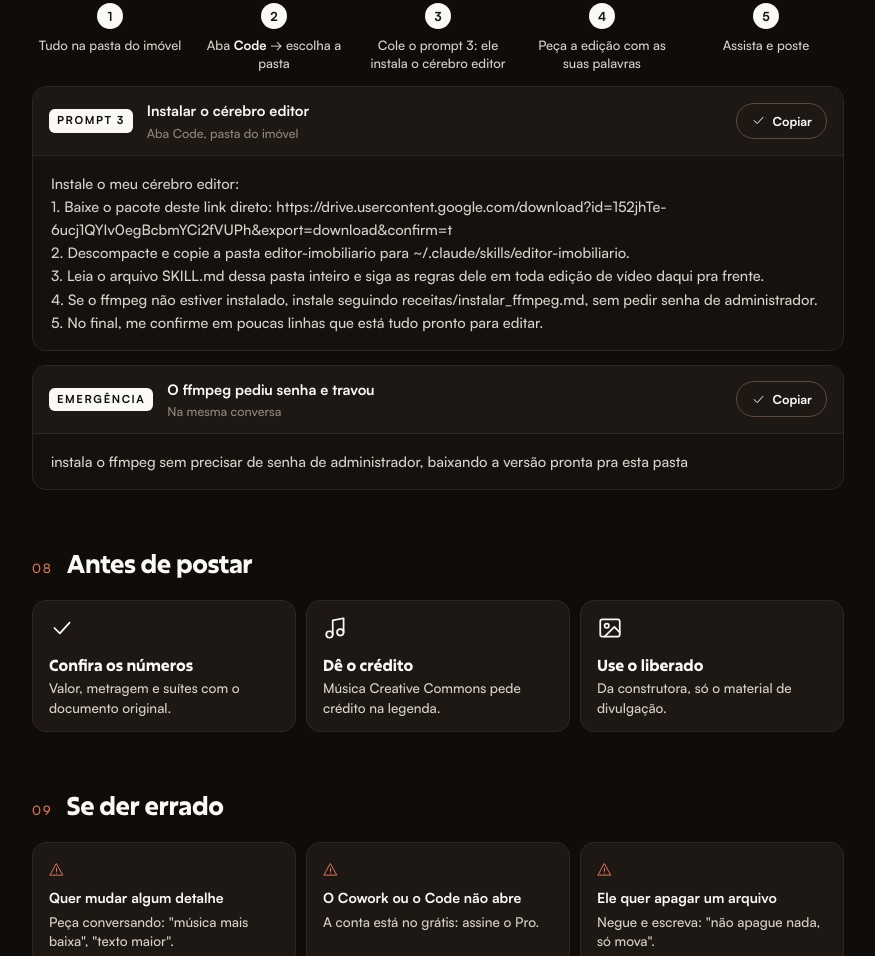
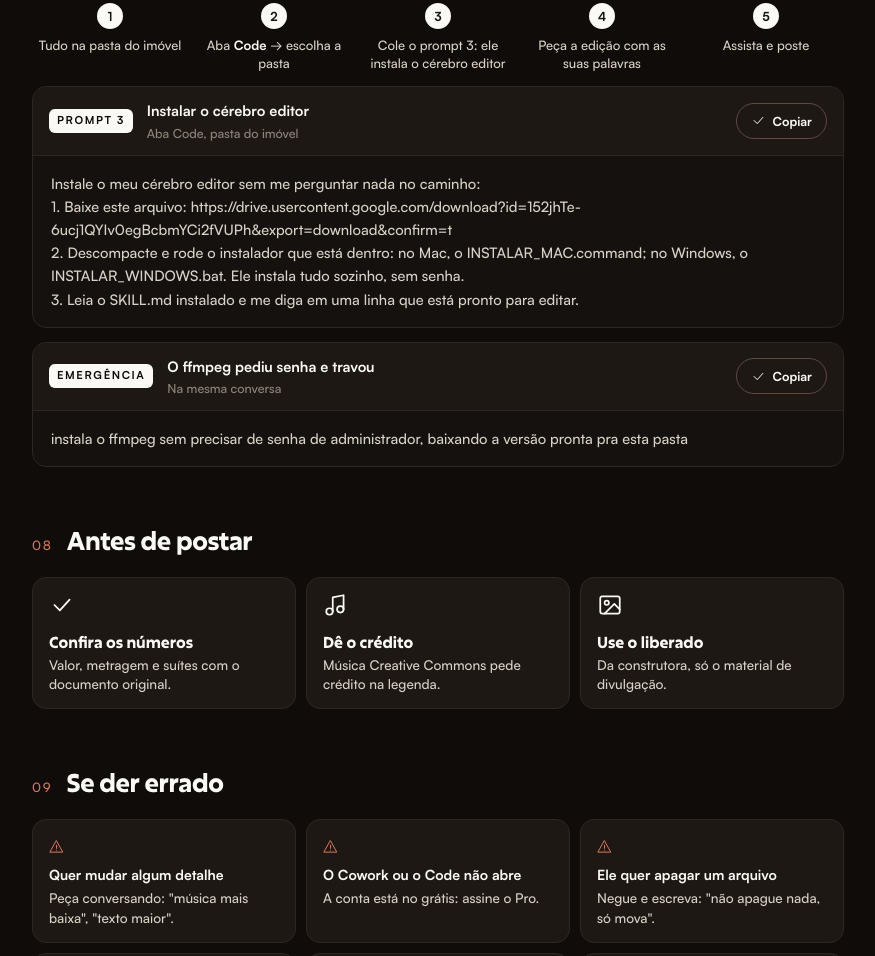
Before and after one commit to newlifeimoveissc-creator/teleprompter-aulas, a plain HTML site: page apostila-cap1/index.html in a window 1280 px wide. Shown: the part 5934-6890 px from the top of the page, without its empty margins (202-1077 px from the left). Drawn offline with Linux system fonts and the light colour scheme.

Commit message:
Apostila cap. 1: instalação do cérebro editor em 1 passo

```diff
--- a/apostila-cap1/index.html
+++ b/apostila-cap1/index.html
@@ -264,12 +264,10 @@ REGRAS
 </div>
 <ol class="passos linha"><li>Tudo na pasta do imóvel</li><li>Aba <b>Code</b> → escolha a pasta</li><li>Cole o prompt 3: ele instala o cérebro editor</li><li>Peça a edição com as suas palavras</li><li>Assista e poste</li></ol>
 <div class="prompt"><div class="pcab"><span class="pn">Prompt 3</span><div class="pt"><b>Instalar o cérebro editor</b><small>Aba Code, pasta do imóvel</small></div>
-<button class="copiar" onclick="copiar(this)"><svg class="ic s" viewBox="0 0 24 24" fill="none" stroke="currentColor" stroke-width="1.6" stroke-linecap="round" stroke-linejoin="round" aria-hidden="true"><path d="M5 12l5 5 9-10"/></svg><span>Copiar</span></button></div><pre>Instale o meu cérebro editor:
-1. Baixe o pacote deste link direto: https://drive.usercontent.google.com/download?id=152jhTe-6ucj1QYIv0egBcbmYCi2fVUPh&amp;export=download&amp;confirm=t
-2. Descompacte e copie a pasta editor-imobiliario para ~/.claude/skills/editor-imobiliario.
-3. Leia o arquivo SKILL.md dessa pasta inteiro e siga as regras dele em toda edição de vídeo daqui pra frente.
-4. Se o ffmpeg não estiver instalado, instale seguindo receitas/instalar_ffmpeg.md, sem pedir senha de administrador.
-5. No final, me confirme em poucas linhas que está tudo pronto para editar.</pre></div>
+<button class="copiar" onclick="copiar(this)"><svg class="ic s" viewBox="0 0 24 24" fill="none" stroke="currentColor" stroke-width="1.6" stroke-linecap="round" stroke-linejoin="round" aria-hidden="true"><path d="M5 12l5 5 9-10"/></svg><span>Copiar</span></button></div><pre>Instale o meu cérebro editor sem me perguntar nada no caminho:
+1. Baixe este arquivo: https://drive.usercontent.google.com/download?id=152jhTe-6ucj1QYIv0egBcbmYCi2fVUPh&amp;export=download&amp;confirm=t
+2. Descompacte e rode o instalador que está dentro: no Mac, o INSTALAR_MAC.command; no Windows, o INSTALAR_WINDOWS.bat. Ele instala tudo sozinho, sem senha.
+3. Leia o SKILL.md instalado e me diga em uma linha que está pronto para editar.</pre></div>
 <div class="prompt"><div class="pcab"><span class="pn">Emergência</span><div class="pt"><b>O ffmpeg pediu senha e travou</b><small>Na mesma conversa</small></div>
 <button class="copiar" onclick="copiar(this)"><svg class="ic s" viewBox="0 0 24 24" fill="none" stroke="currentColor" stroke-width="1.6" stroke-linecap="round" stroke-linejoin="round" aria-hidden="true"><path d="M5 12l5 5 9-10"/></svg><span>Copiar</span></button></div><pre>instala o ffmpeg sem precisar de senha de administrador, baixando a versão pronta pra esta pasta</pre></div>
 
```
